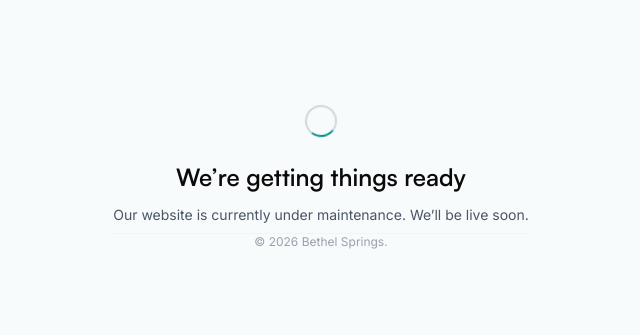
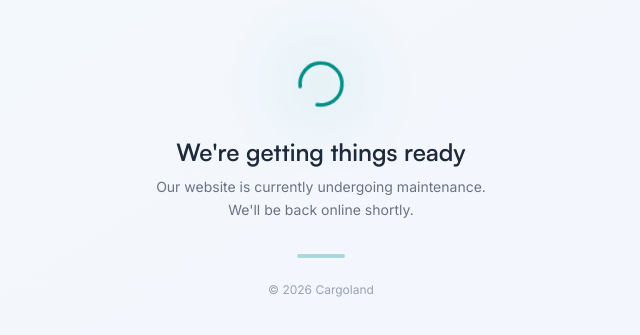
Before and after one commit to Bethel-Springs-Projects/bethel-springs-website, a Next.js app: page /maintenance in a window 1280 px wide. Shown: the part 223-558 px from the top of the page, without its empty margins (319-959 px from the left). Built offline with nearby package versions, Linux system fonts and the light colour scheme.

Commit message:
feat(maintenance): improve maintenance page ui

```diff
--- a/app/maintenance/page.tsx
+++ b/app/maintenance/page.tsx
@@ -1,25 +1,30 @@
-import { Wrench } from "lucide-react";
+import { LoaderCircle } from "lucide-react";
 
 export default function MaintenancePage() {
   return (
-    <div className="min-h-screen flex items-center justify-center bg-background px-6">
+    <div className="min-h-screen flex items-center justify-center bg-gradient-to-br from-blue-50/50 to-indigo-50/50 px-6">
       <div className="text-center max-w-md flex flex-col items-center">
-        {/* <Wrench className="mb-6 h-8 w-8 text-primary animate-bounce" /> */}
-        <div className="mb-6 h-8 w-8 border-2 border-gray-300 border-t-primary rounded-full animate-spin" />
+        {/* Glowing icon */}
+        <div className="mb-6 relative">
+          <div className="absolute inset-0 bg-primary/30 rounded-full blur-2xl animate-pulse" />
+          <LoaderCircle className="relative h-14 w-14 text-primary animate-spin" strokeWidth={1.5} />
+        </div>
 
-        <h1 className="text-2xl font-semibold mb-3">
-          We’re getting things ready
+        <h1 className="text-2xl font-semibold text-gray-800 mb-2">
+          We&apos;re getting things ready
         </h1>
-        <p className="text-sm text-gray-600">
-          Our website is currently under maintenance. <br className="hidden xxs:block xs:hidden" /> We’ll be live soon.
+        <p className="text-sm text-gray-500 max-w-sm leading-relaxed">
+          Our website is currently undergoing maintenance.
+          <br />
+          We&apos;ll be back online shortly.
         </p>
 
-        {/* Optional: small brand signature */}
-        <div className="mt-2 border-t border-gray-100 w-full">
-          <p className="text-xs text-gray-400">
-            &copy; {new Date().getFullYear()} Bethel Springs.
-          </p>
-        </div>
+        {/* Subtle decorative line */}
+        <div className="mt-8 w-12 h-1 bg-primary/30 rounded-full" />
+
+        <p className="mt-6 text-xs text-gray-400">
+          &copy; {new Date().getFullYear()} Cargoland
+        </p>
       </div>
     </div>
   );
```
